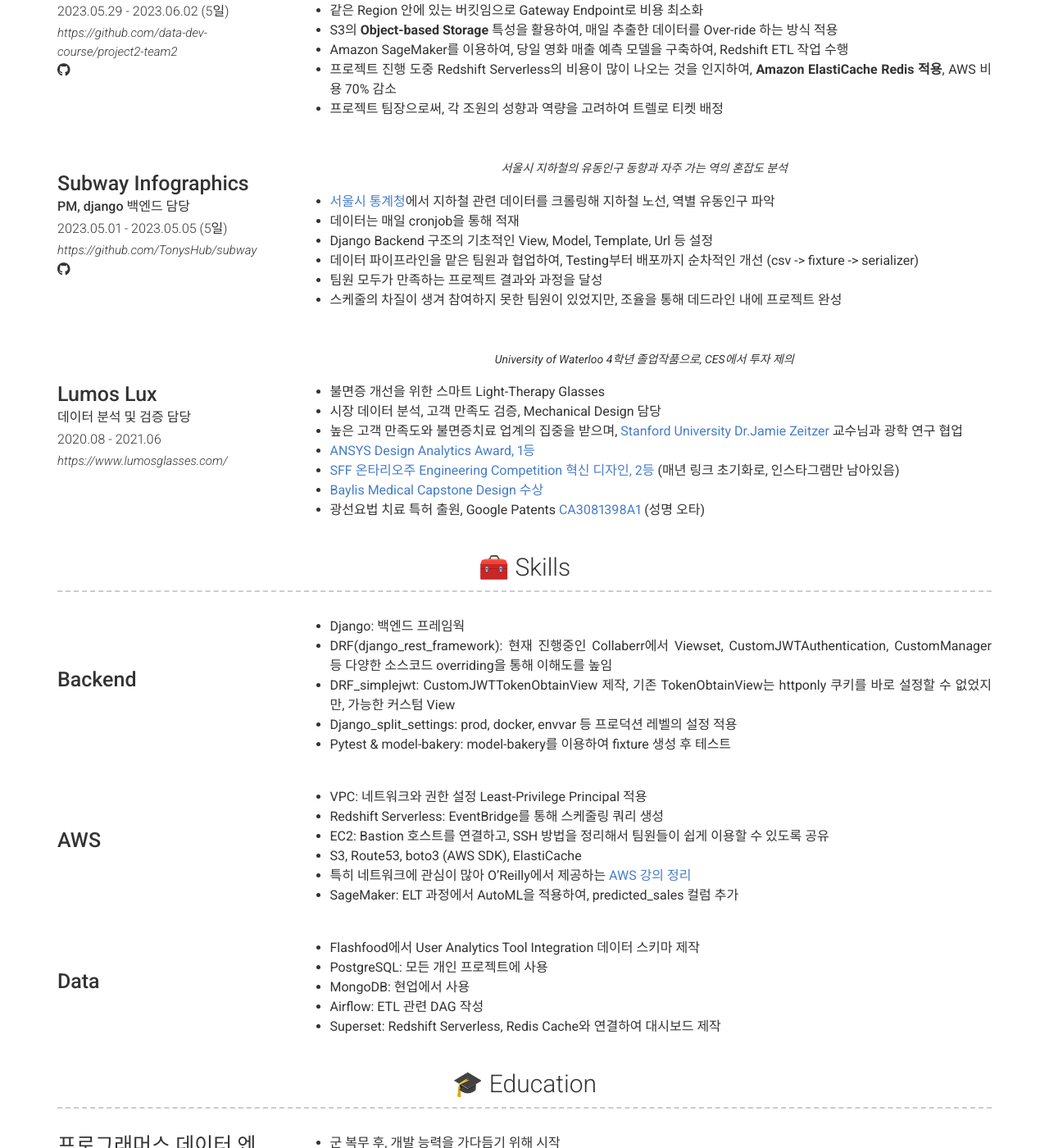
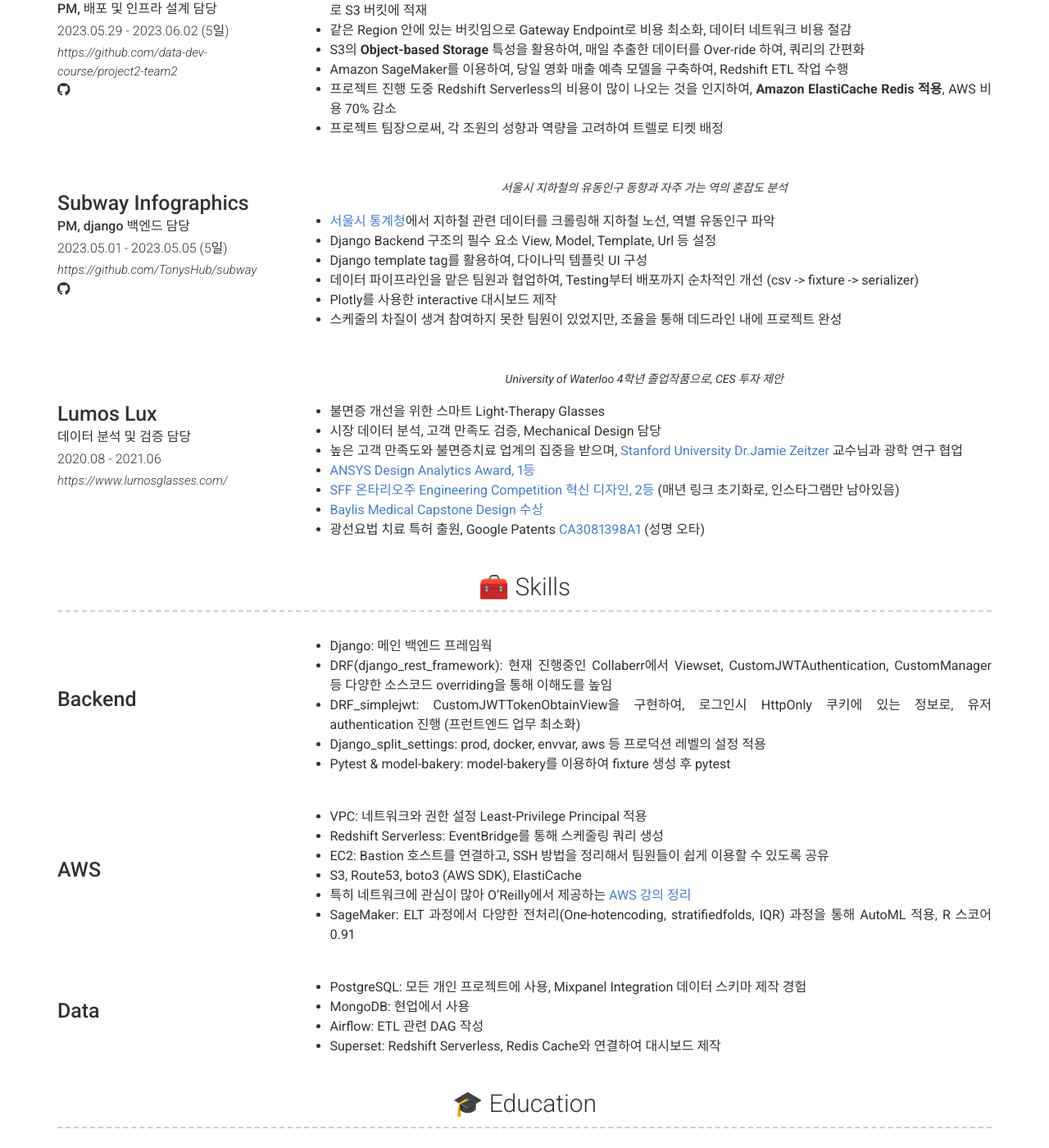
Before and after one commit to TonysHub/TonysHub.github.io, a Jekyll site: the page built from index.md, in a window 1280 px wide and 1400 px high, scrolled down 1089 px. Shown: the whole window at 82% size. Built offline with Jekyll 4.4.1, drawn with Linux system fonts in a browser that asks for light colours; nearby versions of some CDN libraries; emoji names are drawn with the system emoji font; some of the changed text lies outside the part shown.

Commit message:
Update _config.yml

```diff
--- a/_config.yml
+++ b/_config.yml
@@ -56,16 +56,16 @@ content:
             url: https://github.com/TonysHub/collaberr-backend
         link: https://github.com/TonysHub/collaberr-backend
         quote: >
-          해외 마케팅 팀을 채용/운영 할 자본이 없는 중소기업에게 해외 마케팅을 PaaS 형태로 제공 <br>
-
+          해외 마케팅 팀을 채용/운영 할 자본이 없는 중소기업에게 **해외 마케팅을 PaaS** 형태로 제공 <br>
         description: |
           * Django를 활용한 **REST API**와 데이터 스키마 구축, 서버 배포 담당
           * Docker를 사용한 획일화된 테스팅 환경 설정과 GitHub Action을 통해 [DockerHub](https://hub.docker.com/repositories/tonylee9692)와 연동 CI 구축
           * Django-split-settings를 적용하여, **개발 및 배포 환경 분리**
           * **유저 데이터 보안**을 최우선으로 생각하여, 민감 정보는 모두 server-side에서 Http Only Cookie로 처리 (JWT, CSRF, Youtube API Token 등)
           * AWS의 Least Privilege를 모티브로 API request에서 최대한 제한적인 권한 설정
-          * 테스팅용 컨테이너에 Postgres & Pgadmin을 연결하여 개발 최적화
+          * Docker 컨테이너에 Postgres & Pgadmin을 연결하여 프런트엔드 개발자도 백엔드와 쉽게 연결되는 테스팅 환경 구축
           * YouTube API OAuth2를 구현하여, 데이터 추출 완료
+          * Analytics Dashboard에 **GraphQL**을 사용함으로, overfetching 최소화
           * 현재 개발 진행중
 
       - layout: left
@@ -79,12 +79,12 @@ content:
         link: https://github.com/data-dev-course/project2-team2
 
         quote: >
-          영화 진흥위원회 Open API를 활용하여 데이터 분석 대시보드를 만드는 데브코스 프로젝트 <br>
+          영화 진흥위원회 Open API를 활용하여 영화 트렌드 대시보드 **AWS 인프라** 배포 <br>
         description: |
           * AWS 인프라를 개인적으로 [공부](https://velog.io/@tonys_hub?tag=Knowledge)하여, 현업에서 쓰이는 구조와 동일한 [인프라](https://user-images.githubusercontent.com/43350428/242866357-a54e009f-0ec3-4b9d-8311-f5f19a28e08c.png) 구성
           * **Bastion Host를 사용**함으로써 Private subnet의 접근을 제한하며, NAT Gateway를 통해 API 호출 후 Gateway Endpoint로 S3 버킷에 적재
-          * 같은 Region 안에 있는 버킷임으로 Gateway Endpoint로 비용 최소화
-          * S3의 **Object-based Storage** 특성을 활용하여, 매일 추출한 데이터를 Over-ride 하는 방식 적용
+          * 같은 Region 안에 있는 버킷임으로 Gateway Endpoint로 비용 최소화, 데이터 네트워크 비용 절감
+          * S3의 **Object-based Storage** 특성을 활용하여, 매일 추출한 데이터를 Over-ride 하여, 쿼리의 간편화
           * Amazon SageMaker를 이용하여, 당일 영화 매출 예측 모델을 구축하여, Redshift ETL 작업 수행
           * 프로젝트 진행 도중 Redshift Serverless의 비용이 많이 나오는 것을 인지하여, **Amazon ElastiCache Redis 적용**, AWS 비용 70% 감소
           * 프로젝트 팀장으로써, 각 조원의 성향과 역량을 고려하여 트렐로 티켓 배정
@@ -103,10 +103,10 @@ content:
           서울시 지하철의 유동인구 동향과 자주 가는 역의 혼잡도 분석
         description: |
           * [서울시 통계청](https://data.seoul.go.kr/dataList/OA-12914/S/1/datasetView.do)에서 지하철 관련 데이터를 크롤링해 지하철 노선, 역별 유동인구 파악
-          * 데이터는 매일 cronjob을 통해 적재
-          * Django Backend 구조의 기초적인 View, Model, Template, Url 등 설정
+          * Django Backend 구조의 필수 요소 View, Model, Template, Url 등 설정
+          * Django template tag를 활용하여, 다이나믹 템플릿 UI 구성
           * 데이터 파이프라인을 맡은 팀원과 협업하여, Testing부터 배포까지 순차적인 개선 (csv -> fixture -> serializer)
-          * 팀원 모두가 만족하는 프로젝트 결과와 과정을 달성
+          * Plotly를 사용한 interactive 대시보드 제작
           * 스케줄의 차질이 생겨 참여하지 못한 팀원이 있었지만, 조율을 통해 데드라인 내에 프로젝트 완성
 
       - layout: left
@@ -115,7 +115,7 @@ content:
         link: https://www.lumosglasses.com/
         caption: 2020.08 - 2021.06
         quote: >
-          University of Waterloo 4학년 졸업작품으로, CES에서 투자 제의
+          University of Waterloo 4학년 졸업작품으로, CES 투자 제안
         description: |
           * 불면증 개선을 위한 스마트 Light-Therapy Glasses
           * 시장 데이터 분석, 고객 만족도 검증, Mechanical Design 담당
@@ -133,11 +133,11 @@ content:
       - layout: left
         title: Backend
         description: |
-          * Django: 백엔드 프레임웍
+          * Django: 메인 백엔드 프레임웍
           * DRF(django_rest_framework): 현재 진행중인 Collaberr에서 Viewset, CustomJWTAuthentication, CustomManager 등 다양한 소스코드 overriding을 통해 이해도를 높임
-          * DRF_simplejwt: CustomJWTTokenObtainView 제작, 기존 TokenObtainView는 httponly 쿠키를 바로 설정할 수 없었지만, 가능한 커스텀 View
-          * Django_split_settings: prod, docker, envvar 등 프로덕션 레벨의 설정 적용
-          * Pytest & model-bakery: model-bakery를 이용하여 fixture 생성 후 테스트
+          * DRF_simplejwt: CustomJWTTokenObtainView을 구현하여, 로그인시 HttpOnly 쿠키에 있는 정보로, 유저 authentication 진행 (프런트엔드 업무 최소화)
+          * Django_split_settings: prod, docker, envvar, aws 등 프로덕션 레벨의 설정 적용
+          * Pytest & model-bakery: model-bakery를 이용하여 fixture 생성 후 pytest
 
 
       - layout: left
@@ -148,16 +148,16 @@ content:
           * EC2: Bastion 호스트를 연결하고, SSH 방법을 정리해서 팀원들이 쉽게 이용할 수 있도록 공유
           * S3, Route53, boto3 (AWS SDK), ElastiCache
           * 특히 네트워크에 관심이 많아 O'Reilly에서 제공하는 [AWS 강의 정리](https://velog.io/@tonys_hub)
-          * SageMaker: ELT 과정에서 AutoML을 적용하여, predicted_sales 컬럼 추가
+          * SageMaker: ELT 과정에서 다양한 전처리(One-hotencoding, stratifiedfolds, IQR) 과정을 통해 AutoML 적용, R 스코어 0.91
 
       - layout: left
         title: Data
         description: |
-          * Flashfood에서 User Analytics Tool Integration 데이터 스키마 제작
-          * PostgreSQL: 모든 개인 프로젝트에 사용
+          * PostgreSQL: 모든 개인 프로젝트에 사용, Mixpanel Integration 데이터 스키마 제작 경험
           * MongoDB: 현업에서 사용
           * Airflow: ETL 관련 DAG 작성
           * Superset: Redshift Serverless, Redis Cache와 연결하여 대시보드 제작
+
 
   - title: 🎓 Education
     layout: list
@@ -169,7 +169,7 @@ content:
           * 군 복무 후, 개발 능력을 가다듬기 위해 시작
           * 데이터 엔지니어로써 알아야 할 데이터 인프라, Docker, Airflow, DBT, ETL, ELT, A/B 테스팅, Spark 등을 학습
           * 데브코스만으로는 실습이 적어서 개인 프로젝트도 같이 진행중에 있음
-          * 좋은 멘토님과 팀원들을 만나서 기쁨
+          * 과정 진행 중, django의 매력에 빠져 모든 프로젝트 백엔드 개발 담당
 
       - title: University of Waterloo
         sub_title: 기계공학과, 우등학사 (B.A.Sc, Honors)
@@ -184,11 +184,11 @@ content:
     layout: list
     content:
       - title: 특수전사령부 (특전사)
-        sub_title: 정보처 어학병
+        sub_title: 정보처 어학병 병장 만기전역
         caption: 2021.06 - 2022.12
         description: |
-          * 한미 연합 군사 훈련에서 군 첩보 및 정보 통번역을 지원하여 특전부대 협력을 강화
-          * 수상: CSOCC 미군 정보처장 [표창장 수여](https://github.com/TonysHub/TonysHub/assets/43350428/b36930f0-5366-4b95-b2b9-32e9724a8d36)
+          * 한미 연합 군사 훈련에서 군 첩보, 정보, 작전 통번역을 지원하여 한미 특전부대 협력 강화
+          * 수상: UFS 훈련 CSOCC 미군 정보처장 [표창장 수여](https://github.com/TonysHub/TonysHub/assets/43350428/b36930f0-5366-4b95-b2b9-32e9724a8d36)
 
   - title: ✨ Fun Fact
     layout: text
```
